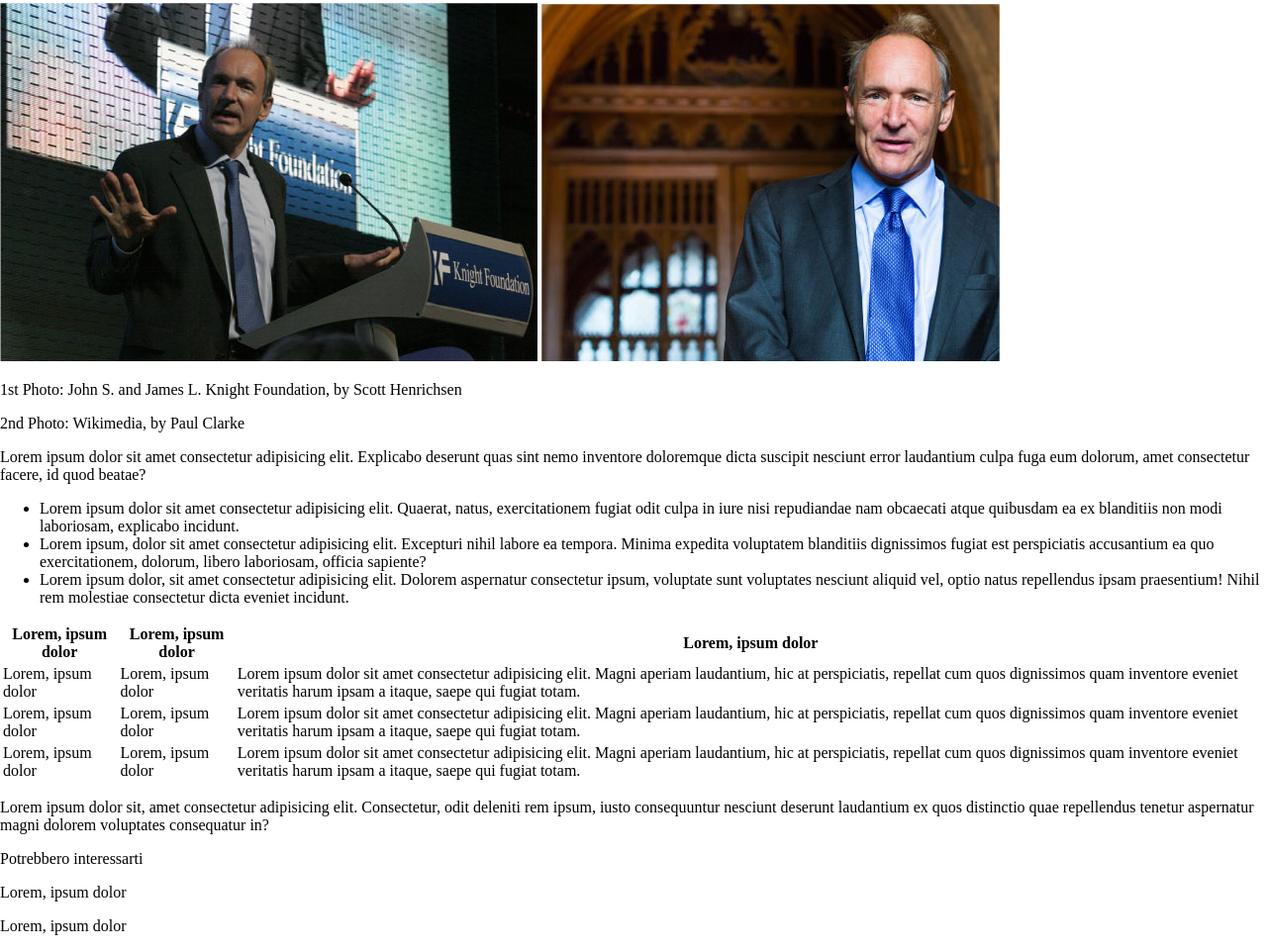
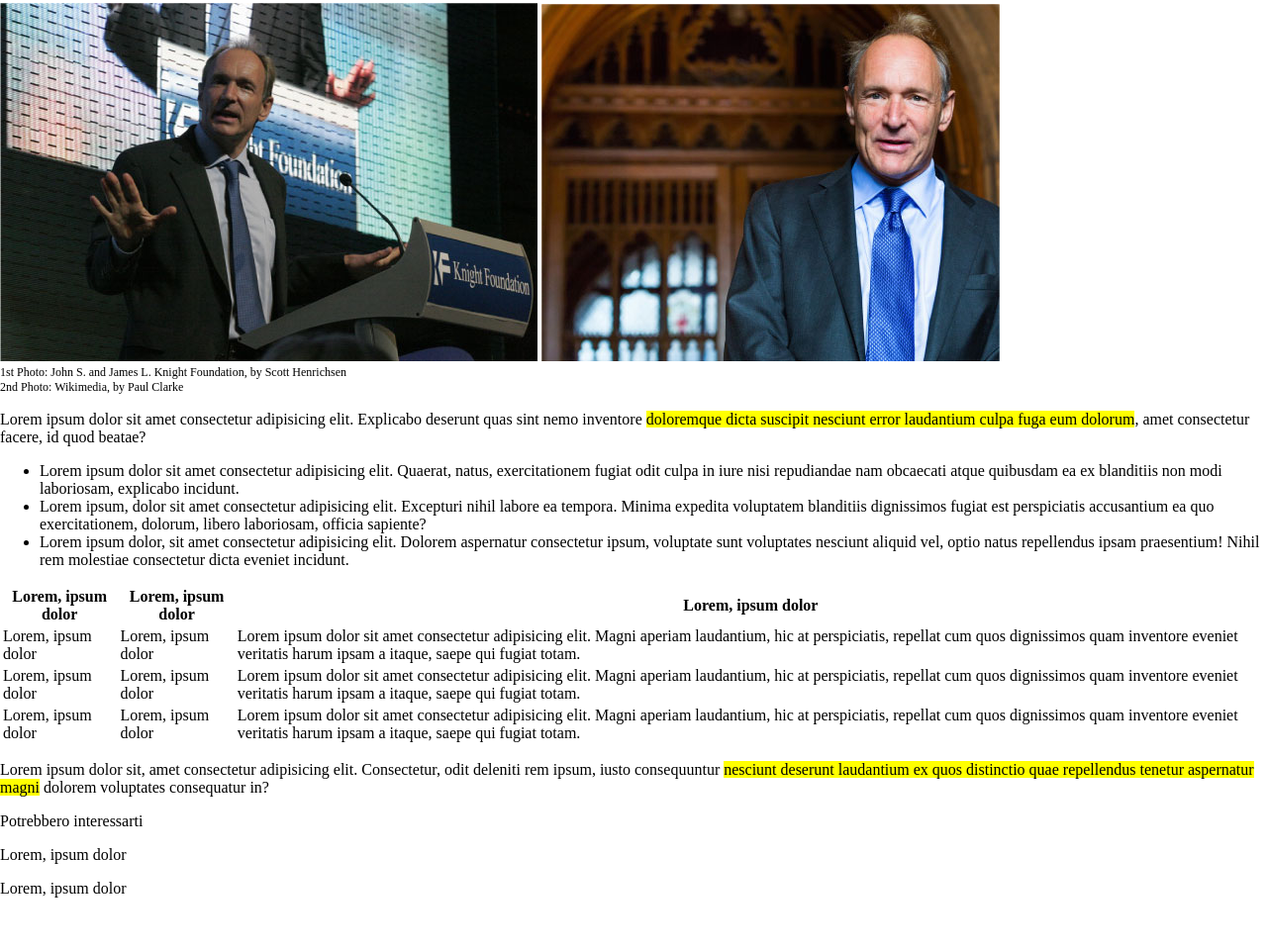
Before and after one commit to SimoneChiodo/-16-09-2024----The-Booleaner, a plain HTML site: page index.html in a window 1280 px wide. Shown: the part 194-1155 px from the top of the page at 99% size. After the commit the page ends 1117 px from the top, so only its background shows below. Drawn offline with Linux system fonts and the light colour scheme.

Commit message:
add css img, css p

```diff
--- a/css/style.css
+++ b/css/style.css
@@ -17,6 +17,7 @@ header{
 }
 
 /* main */
+/* intestazione */
 .title{
     margin-top: 15px;
     margin-bottom: 0;
@@ -38,3 +39,14 @@ header{
     color: #4da1fc;
     font-weight:bold;
 }
+
+/* immagini */
+.caption{
+    font-size: 12px;
+    margin: 0;
+}
+
+/* paragrafo, elenco, tabella e paragrafo */
+.evidenziato{
+    background:#ffff00;
+}
--- a/index.html
+++ b/index.html
@@ -25,14 +25,14 @@
                 <img src="./img/tim-1.jpg" alt="Foto di Tim Berners-Lee 1">
                 <img src="./img/tim-2.jpg" alt="Foto di Tim Berners-Lee 2">
                 <figcaption>
-                    <p>1st Photo: John S. and James L. Knight Foundation, by Scott Henrichsen</p>
-                    <p>2nd Photo: Wikimedia, by Paul Clarke</p>
+                    <p class="caption">1st Photo: John S. and James L. Knight Foundation, by Scott Henrichsen</p>
+                    <p class="caption">2nd Photo: Wikimedia, by Paul Clarke</p>
                 </figcaption>
             </section>
 
             <!-- paragrafo, elenco, tabella e paragrafo -->
             <section>
-                <p>Lorem ipsum dolor sit amet consectetur adipisicing elit. Explicabo deserunt quas sint nemo inventore doloremque dicta suscipit nesciunt error laudantium culpa fuga eum dolorum, amet consectetur facere, id quod beatae?</p>
+                <p>Lorem ipsum dolor sit amet consectetur adipisicing elit. Explicabo deserunt quas sint nemo inventore <span class="evidenziato">doloremque dicta suscipit nesciunt error laudantium culpa fuga eum dolorum</span>, amet consectetur facere, id quod beatae?</p>
 
                 <ul>
                     <li>Lorem ipsum dolor sit amet consectetur adipisicing elit. Quaerat, natus, exercitationem fugiat odit culpa in iure nisi repudiandae nam obcaecati atque quibusdam ea ex blanditiis non modi laboriosam, explicabo incidunt.</li>
@@ -68,7 +68,7 @@
                     </tbody>
                 </table>
 
-                <p>Lorem ipsum dolor sit, amet consectetur adipisicing elit. Consectetur, odit deleniti rem ipsum, iusto consequuntur nesciunt deserunt laudantium ex quos distinctio quae repellendus tenetur aspernatur magni dolorem voluptates consequatur in?</p>
+                <p>Lorem ipsum dolor sit, amet consectetur adipisicing elit. Consectetur, odit deleniti rem ipsum, iusto consequuntur <span class="evidenziato">nesciunt deserunt laudantium ex quos distinctio quae repellendus tenetur aspernatur magni</span> dolorem voluptates consequatur in?</p>
             </section>
         </main>
 
```
